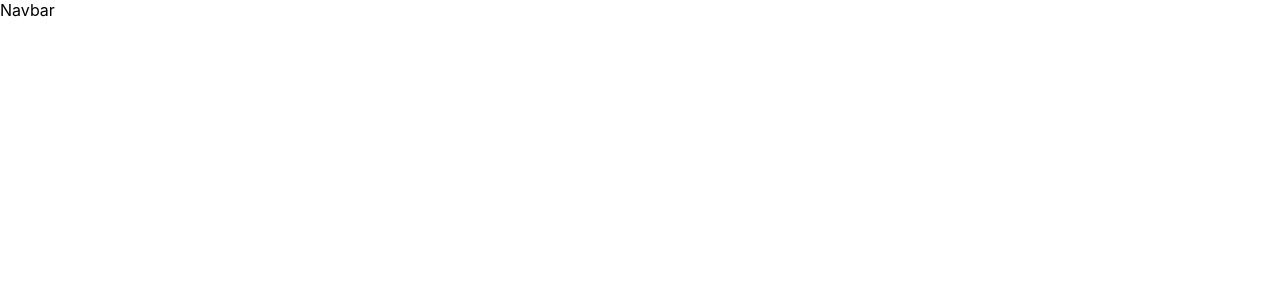
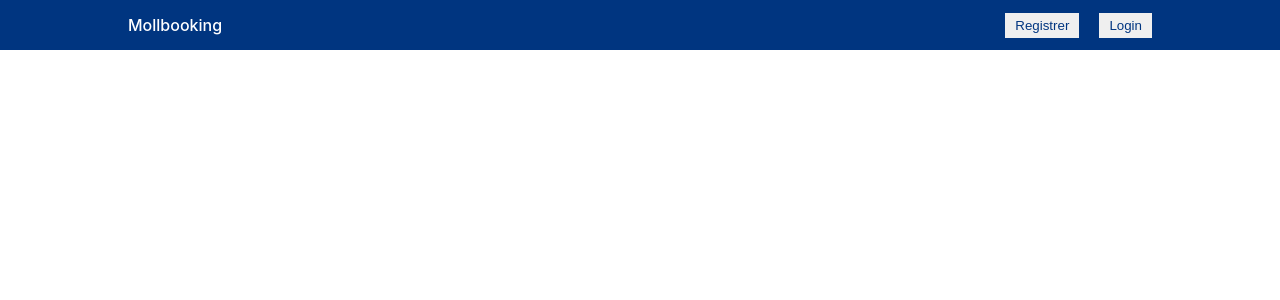
Before and after one commit to ErickaLUS/Bookin-App-frontend-react, a React (Create React App) app: page / in a window 1280 px wide. Shown: the top 300 px of the page. Built offline with nearby package versions, Linux system fonts and the light colour scheme.

Commit message:
added navbar

```diff
--- a/src/Components/navbar/Navbar.js
+++ b/src/Components/navbar/Navbar.js
@@ -1,9 +1,17 @@
-import React from 'react'
-import './navbar.css'
+import React from "react";
+import "./navbar.css";
 const Navbar = () => {
   return (
-    <div className='navbar'>Navbar</div>
-  )
-}
+    <div className="navbar">
+      <div className="navContainer">
+        <span className="logo">Mollbooking</span>
+        <div className="navItems">
+          <button className="navButton">Registrer</button>
+          <button className="navButton">Login</button>
+        </div>
+      </div>
+    </div>
+  );
+};
 
-export default Navbar
+export default Navbar;
--- a/src/Components/navbar/navbar.css
+++ b/src/Components/navbar/navbar.css
@@ -0,0 +1,24 @@
+.navbar {
+  height: 50px;
+  background-color: #003580;
+  display: flex;
+  justify-content: center;
+}
+.navContainer {
+  width: 100%;
+  max-width: 1024px;
+  color: white;
+  display: flex;
+  align-items: center;
+  justify-content: space-between ;
+}
+.logo{
+    font-weight: 500;
+}
+.navButton{
+    margin-left: 20px;
+    padding: 5px 10px;
+    border: none;
+    color:#003580;
+    cursor:pointer;
+}
```
